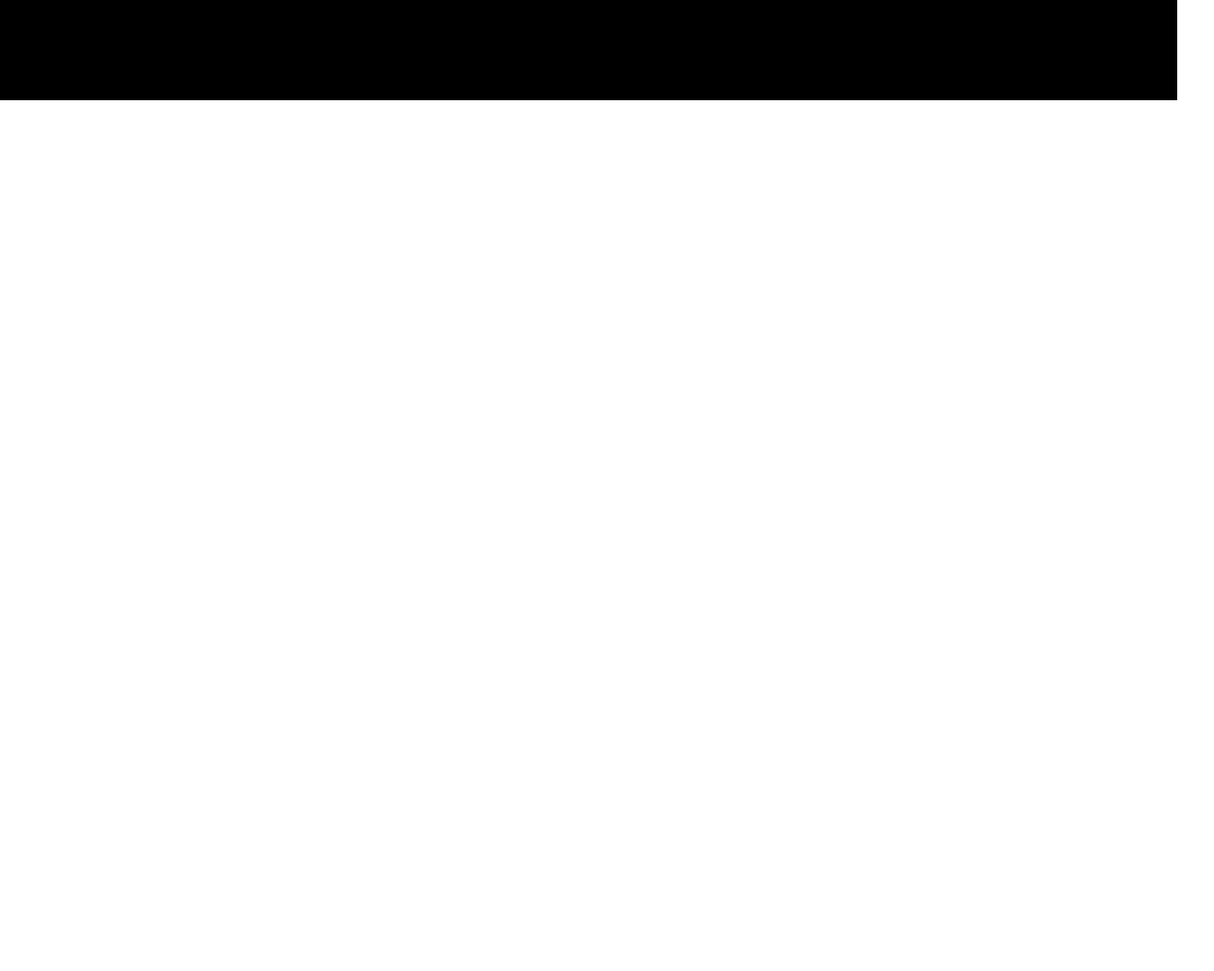
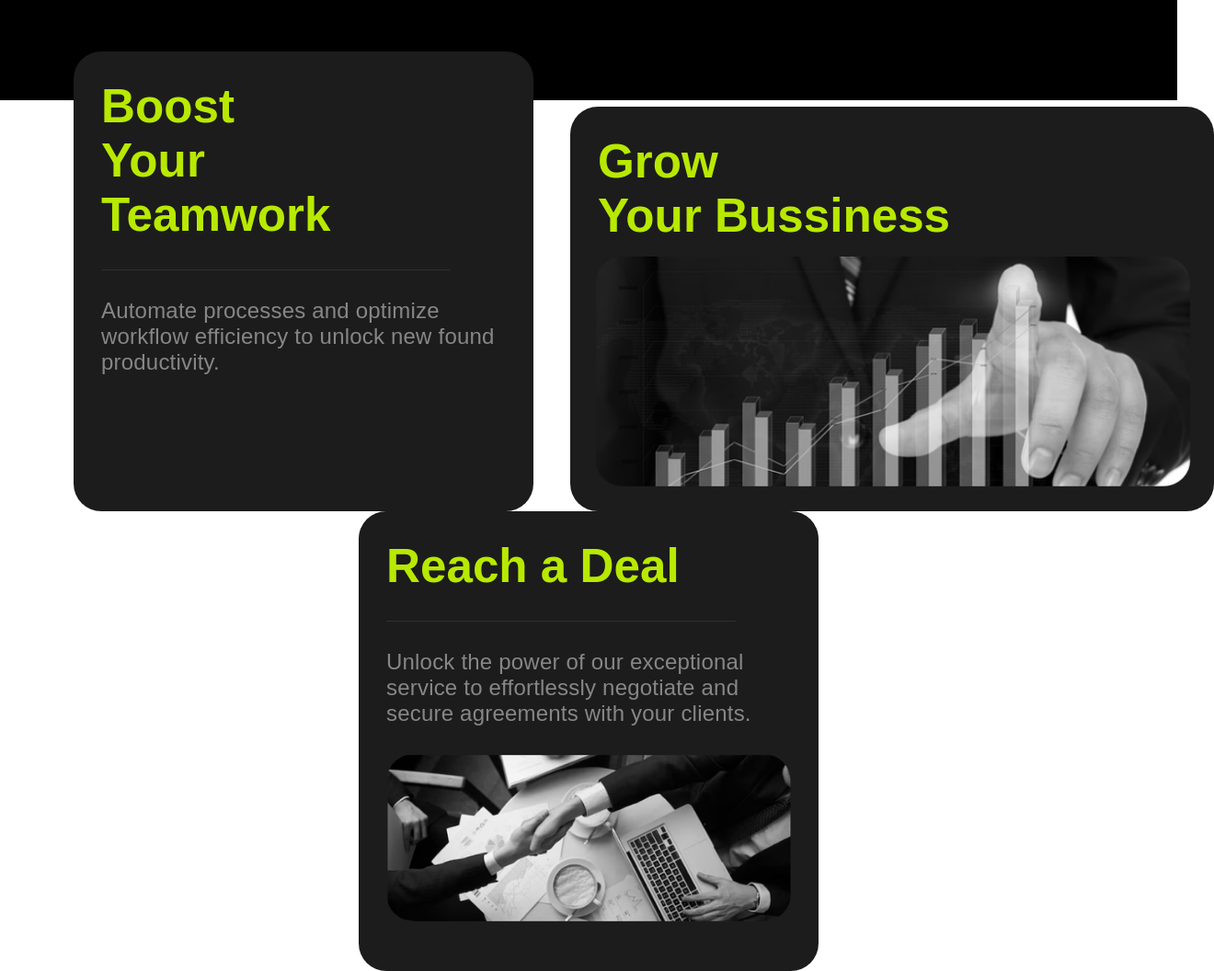
Before and after one commit to Slaiierr/Bussiness-Concultant, a plain HTML site: page Code/index.html in a window 1280 px wide. Shown: the part 691-1747 px from the top of the page at 92% size, 1320 px wide, since content can reach past the window. Before the commit the page ends 800 px from the top, so only its background shows below. Drawn offline with Linux system fonts and the light colour scheme; a script that the page names is missing.

Commit message:
Rajout de la font + finition navbar + container 1 + container 2 avec images et box

```diff
--- a/Code/Style.css
+++ b/Code/Style.css
@@ -3,7 +3,7 @@
   padding: 0px;
   list-style: none;
   text-decoration: none;
-  font-family: "Ubuntu", sans-serif;
+  font-family: "Helvetica-bold", sans-serif;
   scroll-behavior: smooth;
 }
 
@@ -14,7 +14,7 @@ h4,
 h5,
 h6,
 button {
-  font-family: "Ubuntu", sans-serif;
+  font-family: "Helvetica-bold", sans-serif;
 }
 
 body {
@@ -32,9 +32,9 @@ body {
 
 .sec1 header nav {
   display: flex;
-  justify-content: space-around;
+  justify-content: space-between;
   width: 100%;
-  height: 165px;
+  height: 150px;
 }
 
 .sec1 header nav ul {
@@ -44,11 +44,16 @@ body {
 
 .sec1 header nav ul li {
   margin: auto 50px;
-  font-size: 1.8rem;
+  font-size: 1.5rem;
 }
 
 .sec1 header nav ul li a {
   color: rgb(128, 128, 128);
+  font-weight: 500;
+}
+
+.sec1 header nav ul li a:hover {
+  color: white;
 }
 
 #get-start {
@@ -58,10 +63,95 @@ body {
   background-color: #b8e900;
   border-radius: 10px;
   font-size: 1.9rem;
-  font-weight: 500;
+  font-weight: 400;
   border: none;
 }
 
-.selected {
-  color: white;
+/* AIDE AU CENTRAGE DE LA NAVBAR */
+/* A CHANGER DES QUE POSSIBLE */
+.vide2 {
+  width: 25px;
 }
+
+.vide {
+  width: 100%;
+  height: 80px;
+}
+
+/* CONTAINER 1 */
+.sec1 .container1 h1 {
+  margin: 20px 0;
+  text-align: center;
+  font-size: 7rem;
+}
+
+/* CONTAINER 2 */
+.sec1 .container2 {
+  width: 100%;
+  display: flex;
+  flex-direction: row;
+  flex-wrap: wrap;
+  margin: 70px 0;
+}
+
+.sec1 .container2 .container-lateral {
+  width: 500px;
+  height: 500px;
+  border-radius: 30px;
+  background-color: #1c1c1c;
+  margin: auto;
+}
+
+.sec1 .container2 .container-mid {
+  width: 700px;
+  height: 440px;
+  border-radius: 30px;
+  background-color: #1c1c1c;
+  margin: 0 -40px;
+  margin-top: 60px;
+}
+
+.title {
+  padding: 30px;
+}
+
+.top-title {
+  color: #b8e900;
+  font-size: 3.2rem;
+}
+
+.separateur {
+  width: 380px;
+  height: 1px;
+  background-color: #454545;
+  border-radius: 50px;
+  opacity: 0.5;
+  margin: 30px 0;
+}
+
+.text {
+  color: #f0f0f0;
+  font-size: 1.5rem;
+  opacity: 0.5;
+  letter-spacing: 0.2px;
+}
+
+#image-mid {
+  width: 650px;
+  height: 250px;
+  border-radius: 30px;
+  margin-left: 25px;
+  margin-top: -15px;
+}
+
+#image-right {
+  width: 440px;
+  border-radius: 30px;
+  margin-left: 30px;
+}
+
+/* SECTION 2 */
+.sec2 {
+  width: 100%;
+  height: 100vh;
+}
--- a/Code/index.html
+++ b/Code/index.html
@@ -1,15 +1,18 @@
 <!DOCTYPE html>
 <html lang="fr">
   <head>
-    <meta charset="UTF-8">
-    <meta name="viewport" content="width=device-width, initial-scale=1.0">
+    <meta charset="UTF-8" />
+    <meta name="viewport" content="width=device-width, initial-scale=1.0" />
     <!-- Police -->
-    <link rel="preconnect" href="https://fonts.googleapis.com">
-    <link rel="preconnect" href="https://fonts.gstatic.com" crossorigin>
-    <link href="https://fonts.googleapis.com/css2?family=Ubuntu:wght@400;500;700&display=swap" rel="stylesheet">
+    <link rel="preconnect" href="https://fonts.googleapis.com" />
+    <link rel="preconnect" href="https://fonts.gstatic.com" crossorigin />
+    <link
+      href="https://fonts.googleapis.com/css2?family=Ubuntu:wght@400;500;700&display=swap"
+      rel="stylesheet"
+    />
 
     <!-- Link CSS -->
-    <link rel="stylesheet" href="Style.css">
+    <link rel="stylesheet" href="Style.css" />
 
     <title>Bussiness Concultant</title>
   </head>
@@ -17,26 +20,70 @@
     <div class="sec1">
       <header>
         <nav>
-                <img src="/Ressources/Images/Logo.png" alt="Logo Enseigne">
+          <!-- Permet de re-équilibrer la navbar pour être bien centré -->
+          <div class="vide1"></div>
+          <img src="/Ressources/Images/Logo.png" alt="Logo Enseigne" />
           <ul>
-                    <li><a href="#" id="Home">Home</a></li>
-                    <li><a href="" id="Products">Products</a></li>
-                    <li><a href="" id="Services">Service</a></li>
-                    <li><a href="" id="Pricing">Pricing</a></li>
-                    <li><a href="" id="Contacts"> </a></li>
+            <li><a href="#">Home</a></li>
+            <li><a href="">Products</a></li>
+            <li><a href="">Service</a></li>
+            <li><a href="">Pricing</a></li>
+            <li><a href="">Contacts</a></li>
           </ul>
-                <button id="get-start">
-                    Get Start
-                </button>
+          <button id="get-start">Get Start</button>
+          <!-- Permet de re-équilibrer la navbar pour être bien centré -->
+          <div class="vide2"></div>
         </nav>
       </header>
+      <!-- Laisse un espace entre la navbar et le container1 -->
+      <div class="vide"></div>
       <div class="container1">
-
+        <h1>Provide The Perfect</h1>
+        <h1>Solution For Your Own</h1>
+        <h1>Bussiness</h1>
       </div>
       <div class="container2">
-
+        <div class="container-lateral" id="left">
+          <div class="title">
+            <h1 class="top-title">Boost</h1>
+            <h1 class="top-title">Your</h1>
+            <h1 class="top-title">Teamwork</h1>
+            <div class="separateur"></div>
+            <p class="text">
+              Automate processes and optimize workflow efficiency to unlock new
+              found productivity.
+            </p>
           </div>
         </div>
+        <div class="container-mid">
+          <div class="title">
+            <h1 class="top-title">Grow</h1>
+            <h1 class="top-title">Your Bussiness</h1>
+          </div>
+          <img
+            src="/Ressources/Images/img-1.png"
+            alt="Image 1"
+            id="image-mid"
+          />
+        </div>
+        <div class="container-lateral">
+          <div class="title">
+            <h1 class="top-title">Reach a Deal</h1>
+            <div class="separateur"></div>
+            <p class="text">
+              Unlock the power of our exceptional service to effortlessly
+              negotiate and secure agreements with your clients.
+            </p>
+          </div>
+          <img
+            src="/Ressources/Images/img-2.png"
+            alt="Image 2"
+            id="image-right"
+          />
+        </div>
+      </div>
+    </div>
+    <div class="sec2"></div>
     <script src="main.js"></script>
   </body>
 </html>
--- a/Code/main.js
+++ /dev/null
@@ -1,9 +0,0 @@
-const Home = document.querySelector('#Home')
-const Products = document.querySelector('#Products')
-const Service = document.querySelector('#Service')
-const Pricing = document.querySelector('#Pricing')
-const Contacts = document.querySelector('#Contacts')
-
-Home.addEventListener("click", () => {
-  Home.classList.add("selected");
-});
```
Also changed, not shown: Ressources/Helvetica-Bold.ttf (added), Ressources/Helvetica-BoldOblique.ttf (added), Ressources/Helvetica-Oblique.ttf (added), Ressources/Helvetica.ttf (added), Ressources/Images/Logo.png, Ressources/Images/img-1.png (added), Ressources/Images/img-2.png (added), Ressources/helvetica-compressed-5871d14b6903a.otf (added), Ressources/helvetica-light-587ebe5a59211.ttf (added), Ressources/helvetica-rounded-bold-5871d05ead8de.otf (added). Lines whose indentation alone changed are shown as unchanged.
